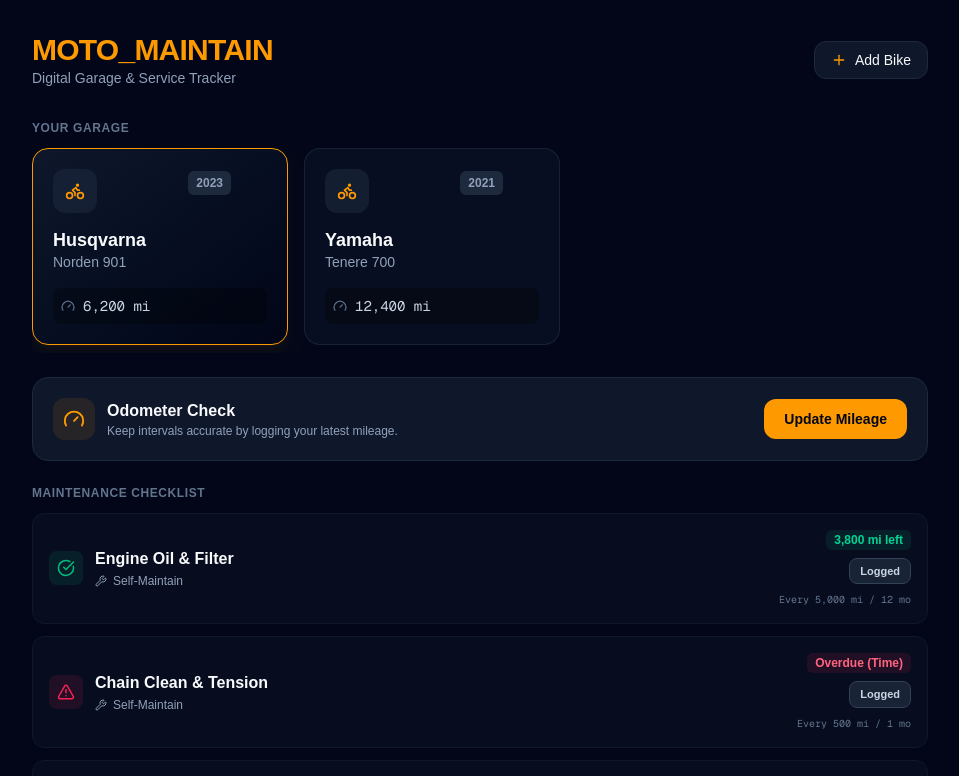
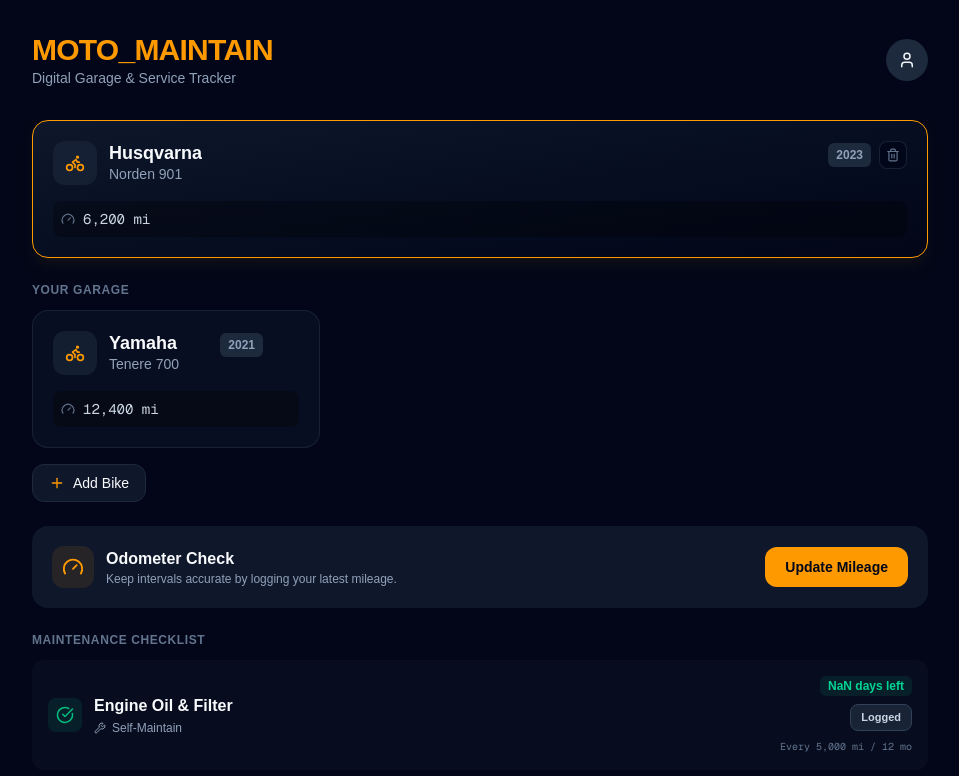
Before and after one commit to balikian/moto-maintainer, a Next.js app: page / in a window 1280 px wide. Shown: the top 776 px of the page, without its empty margins (160-1119 px from the left). Built offline with nearby package versions, Linux system fonts and the light colour scheme.

Commit message:
work to the moto cards, adding user profile with a couple of options.

```diff
--- a/app/layout.tsx
+++ b/app/layout.tsx
@@ -25,9 +25,12 @@
   return (
     <html
       lang="en"
+      suppressHydrationWarning
       className={`${geistSans.variable} ${geistMono.variable} h-full antialiased`}
     >
-      <body className="min-h-full flex flex-col">{children}</body>
+      <body suppressHydrationWarning className="min-h-full flex flex-col">
+        {children}
+      </body>
     </html>
   );
 }
--- a/app/mockData.ts
+++ b/app/mockData.ts
@@ -44,7 +44,7 @@
     task_name: 'Engine Oil & Filter',
     interval_mileage: 5000,
     last_performed_mileage: 5000,
-    last_performed_date: '2026-06-15',
+    last_performed_date: '2026-069-15',
     interval_months: 12,
     is_diy: true,
     status: 'Healthy'
--- a/app/page.tsx
+++ b/app/page.tsx
@@ -3,7 +3,7 @@
 import React, { useState } from 'react';
 import { mockBikes, mockTasks, Bike, MaintenanceTask } from './mockData';
 import { bikeDatabase } from './bikeDatabase';
-import { Bike as BikeIcon, Gauge, Plus, Wrench, AlertTriangle, CheckCircle, Clock, X, Trash2, ChevronDown } from 'lucide-react';
+import { Bike as BikeIcon, Gauge, Plus, Wrench, AlertTriangle, CheckCircle, Clock, X, Trash2, ChevronDown, User } from 'lucide-react';
 
 export default function GarageDashboard() {
   const [bikes, setBikes] = useState<Bike[]>(mockBikes);
@@ -11,6 +11,25 @@
   const [selectedBikeId, setSelectedBikeId] = useState<string>(mockBikes[0]?.id || '');
   const [mileageInput, setMileageInput] = useState<string>('');
   const [isUpdating, setIsUpdating] = useState<boolean>(false);
+  const [unitSystem, setUnitSystem] = useState<'imperial' | 'metric'>('imperial');
+  const [isDarkMode, setIsDarkMode] = useState<boolean>(true);
+  const [isUserMenuOpen, setIsUserMenuOpen] = useState<boolean>(false);
+
+  const unitLabel = unitSystem === 'metric' ? 'km' : 'mi';
+  const convertDistance = (miles: number) => unitSystem === 'metric' ? miles * 1.60934 : miles;
+  const formatDistance = (miles: number) => `${Math.round(convertDistance(miles)).toLocaleString()} ${unitLabel}`;
+  const parseDistanceInput = (value: string) => {
+    const parsed = parseFloat(value.replace(/[^0-9.]/g, ''));
+    if (Number.isNaN(parsed)) return NaN;
+    return unitSystem === 'metric' ? parsed / 1.60934 : parsed;
+  };
+
+  const pageBgClass = isDarkMode ? 'bg-slate-950 text-slate-50' : 'bg-slate-50 text-slate-900';
+  const cardBgClass = isDarkMode ? 'bg-slate-900/50 border-slate-800/80 hover:border-slate-700' : 'bg-white border-slate-200 hover:border-slate-300';
+  const selectedCardBgClass = isDarkMode ? 'bg-gradient-to-br from-slate-900 to-slate-950 border-amber-500 shadow-lg shadow-amber-500/5' : 'bg-slate-100 border-amber-500 shadow-lg shadow-amber-500/5';
+  const sectionCardClass = isDarkMode ? 'bg-slate-900 border-slate-800' : 'bg-white border-slate-200';
+  const softCardClass = isDarkMode ? 'bg-slate-900/40 border-slate-900' : 'bg-white/90 border-slate-200';
+  const secondaryTextClass = isDarkMode ? 'text-slate-400' : 'text-slate-500';
 
   // Modal states for adding a bike
   const [isModalOpen, setIsModalOpen] = useState<boolean>(false);
@@ -34,12 +53,12 @@
 
   const handleMileageUpdate = (e: React.FormEvent) => {
     e.preventDefault();
-    const newMileage = parseInt(mileageInput);
+    const newMileage = parseDistanceInput(mileageInput);
     if (isNaN(newMileage) || newMileage <= 0) return;
 
     setBikes(prevBikes =>
       prevBikes.map(b =>
-        b.id === selectedBikeId ? { ...b, current_mileage: newMileage } : b
+        b.id === selectedBikeId ? { ...b, current_mileage: Math.round(newMileage) } : b
       )
     );
     setMileageInput('');
@@ -150,42 +169,121 @@
   };
 
   return (
-    <div className="min-h-screen bg-slate-950 text-slate-50 p-4 md:p-8 relative">
+    <div className={`min-h-screen p-4 md:p-8 relative ${pageBgClass}`}>
       {/* Header */}
-      <header className="max-w-4xl mx-auto mb-8 flex justify-between items-center">
+      <header className="max-w-4xl mx-auto mb-8 flex items-center justify-between">
         <div>
           <h1 className="text-3xl font-black tracking-tight text-amber-500">MOTO_MAINTAIN</h1>
-          <p className="text-sm text-slate-400">Digital Garage & Service Tracker</p>
+          <p className={`text-sm ${secondaryTextClass}`}>Digital Garage & Service Tracker</p>
         </div>
-        <button
-          onClick={() => setIsModalOpen(true)}
-          className="flex items-center gap-2 bg-slate-900 border border-slate-800 hover:border-amber-500/50 px-4 py-2 rounded-xl text-sm font-medium transition-all"
-        >
-          <Plus size={16} className="text-amber-500" /> Add Bike
-        </button>
+        <div className="relative">
+          <button
+            type="button"
+            onClick={() => setIsUserMenuOpen((prev) => !prev)}
+            className={`p-3 rounded-full transition-all ${isDarkMode ? 'bg-slate-800 text-slate-100 hover:bg-slate-700' : 'bg-slate-100 text-slate-900 hover:bg-slate-200'}`}
+            aria-label="User options"
+          >
+            <User size={18} />
+          </button>
+          {isUserMenuOpen && (
+            <div className={`absolute right-0 top-full mt-2 w-48 rounded-2xl shadow-xl z-20 ${isDarkMode ? 'bg-slate-900 border border-slate-800 text-slate-100' : 'bg-white border border-slate-200 text-slate-900'}`}>
+              <div className="p-3 space-y-2">
+                <div className="text-xs uppercase tracking-wide text-slate-500">User Options</div>
+                <button
+                  type="button"
+                  onClick={() => {
+                    setUnitSystem((prev) => prev === 'imperial' ? 'metric' : 'imperial');
+                    setIsUserMenuOpen(false);
+                  }}
+                  className={`w-full text-left px-3 py-2 rounded-xl transition-all ${isDarkMode ? 'bg-slate-800 hover:bg-slate-700' : 'bg-slate-100 hover:bg-slate-50'}`}
+                >
+                  {unitSystem === 'imperial' ? 'Switch to Metric (km)' : 'Switch to Imperial (mi)'}
+                </button>
+                <button
+                  type="button"
+                  onClick={() => {
+                    setIsDarkMode((prev) => !prev);
+                    setIsUserMenuOpen(false);
+                  }}
+                  className={`w-full text-left px-3 py-2 rounded-xl transition-all ${isDarkMode ? 'bg-slate-800 hover:bg-slate-700' : 'bg-slate-100 hover:bg-slate-50'}`}
+                >
+                  {isDarkMode ? 'Switch to Light Mode' : 'Switch to Dark Mode'}
+                </button>
+              </div>
+            </div>
+          )}
+        </div>
       </header>
 
       <main className="max-w-4xl mx-auto grid gap-6">
+        {/* Selected Bike - Sticky Display */}
+        {activeBike && (
+          <div className="sticky top-4 z-20">
+            <div className={`w-full p-5 rounded-2xl border text-left transition-all relative group ${selectedCardBgClass}`}>
+              <div className="flex items-start justify-between gap-3">
+                <div className="flex items-center gap-3">
+                  <div className="p-3 bg-slate-800/60 rounded-xl text-amber-500">
+                    <BikeIcon size={20} />
+                  </div>
+                  <div className="min-w-0">
+                    <h3 className="font-bold text-lg leading-tight truncate">{activeBike.make}</h3>
+                    <p className="text-slate-400 text-sm truncate">{activeBike.model}</p>
+                  </div>
+                </div>
+                <div className="flex items-center gap-2">
+                  <span className="text-xs font-bold bg-slate-800 text-slate-400 px-2 py-1 rounded-md">
+                    {activeBike.year}
+                  </span>
+                  <button
+                    onClick={(e) => handleRemoveBike(activeBike.id, `${activeBike.year} ${activeBike.make} ${activeBike.model}`, e)}
+                    className="p-1.5 bg-slate-950/80 border border-slate-800/80 text-slate-500 hover:text-rose-400 hover:border-rose-500/30 rounded-lg transition-all"
+                    title="Remove Bike"
+                  >
+                    <Trash2 size={14} />
+                  </button>
+                </div>
+              </div>
+              <div className={`mt-4 flex items-center gap-2 text-sm font-mono p-2 rounded-lg ${isDarkMode ? 'text-slate-300 bg-black/30' : 'text-slate-700 bg-slate-100'}`}>
+                <Gauge size={14} className={isDarkMode ? 'text-slate-500' : 'text-slate-500'} />
+                <span>{formatDistance(activeBike.current_mileage)}</span>
+              </div>
+            </div>
+          </div>
+        )}
+
         {/* Garage Slider/Selector */}
         <section>
           <h2 className="text-xs font-bold uppercase tracking-wider text-slate-500 mb-3">Your Garage</h2>
           {bikes.length > 0 ? (
-            <div className="flex gap-4 overflow-x-auto pb-2 scrollbar-none">
+            <div className="grid gap-4 grid-cols-1 sm:grid-cols-2 xl:grid-cols-3">
               {bikes.map((bike) => {
                 const isSelected = bike.id === selectedBikeId;
+                // Skip rendering selected bike here - it's shown sticky above
+                if (isSelected) return null;
+
                 return (
-                  <button
+                  <div
                     key={bike.id}
+                    role="button"
+                    tabIndex={0}
                     onClick={() => setSelectedBikeId(bike.id)}
-                    className={`flex-shrink-0 w-64 p-5 rounded-2xl border text-left transition-all relative group ${
-                      isSelected
-                        ? 'bg-gradient-to-br from-slate-900 to-slate-950 border-amber-500 shadow-lg shadow-amber-500/5'
-                        : 'bg-slate-900/50 border-slate-800/80 hover:border-slate-700'
-                    }`}
+                    onKeyDown={(e) => {
+                      if (e.key === 'Enter' || e.key === ' ') {
+                        e.preventDefault();
+                        setSelectedBikeId(bike.id);
+                      }
+                    }}
+                    className={`w-full p-5 rounded-2xl border text-left transition-all relative group ${cardBgClass}`}
                   >
-                    <div className="flex justify-between items-start mb-4">
-                      <div className="p-3 bg-slate-800/60 rounded-xl text-amber-500">
-                        <BikeIcon size={20} />
+                    <div className="flex items-start justify-between gap-3 mb-4">
+                      <div className="flex items-center gap-3">
+                        <div className="p-3 bg-slate-800/60 rounded-xl text-amber-500">
+                          <BikeIcon size={20} />
+                        </div>
+                        <div className="min-w-0">
+                          <h3 className="font-bold text-lg leading-tight truncate">{bike.make}</h3>
+                          <p className="text-slate-400 text-sm truncate">{bike.model}</p>
+                        </div>
                       </div>
                       <div className="flex items-center gap-2">
                         <span className="text-xs font-bold bg-slate-800 text-slate-400 px-2 py-1 rounded-md">
@@ -200,36 +298,43 @@
                         </button>
                       </div>
                     </div>
-                    <h3 className="font-bold text-lg leading-tight truncate pr-4">{bike.make}</h3>
-                    <p className="text-slate-400 text-sm mb-4 truncate pr-4">{bike.model}</p>
-                    <div className="flex items-center gap-2 text-slate-300 text-sm font-mono bg-black/30 p-2 rounded-lg">
-                      <Gauge size={14} className="text-slate-500" />
-                      <span>{bike.current_mileage.toLocaleString()} mi</span>
+                    <div className={`flex items-center gap-2 text-sm font-mono p-2 rounded-lg ${isDarkMode ? 'text-slate-300 bg-black/30' : 'text-slate-700 bg-slate-100'}`}>
+                      <Gauge size={14} className={isDarkMode ? 'text-slate-500' : 'text-slate-500'} />
+                      <span>{formatDistance(bike.current_mileage)}</span>
                     </div>
-                  </button>
+                  </div>
                 );
               })}
             </div>
           ) : (
-            <div className="text-center p-12 bg-slate-900/20 border border-dashed border-slate-800 rounded-2xl text-slate-400">
+            <div className={`text-center p-12 rounded-2xl text-sm ${isDarkMode ? 'bg-slate-900/20 border border-dashed border-slate-800 text-slate-400' : 'bg-white border border-dashed border-slate-200 text-slate-600'}`}>
               <BikeIcon size={36} className="mx-auto text-slate-600 mb-3" />
               <p className="font-medium mb-1">Your garage is empty</p>
-              <p className="text-xs text-slate-500 mb-4">Click "Add Bike" above to park your first motorcycle.</p>
+              <p className="text-xs text-slate-500 mb-4">Use the button below to park your first motorcycle.</p>
             </div>
           )}
+          <div className="mt-4 flex justify-start">
+            <button
+              type="button"
+              onClick={() => setIsModalOpen(true)}
+              className={`inline-flex items-center gap-2 px-4 py-2 rounded-xl text-sm font-medium transition-all ${isDarkMode ? 'bg-slate-900 border border-slate-800 hover:border-amber-500/50 text-slate-50' : 'bg-slate-100 border border-slate-200 text-slate-900 hover:border-slate-300'}`}
+            >
+              <Plus size={16} className="text-amber-500" /> Add Bike
+            </button>
+          </div>
         </section>
 
         {activeBike ? (
           <>
             {/* Quick Mileage Update Widget */}
-            <section className="bg-slate-900 border border-slate-800 rounded-2xl p-5 flex flex-col md:flex-row md:items-center justify-between gap-4">
+            <section className={`${sectionCardClass} rounded-2xl p-5 flex flex-col md:flex-row md:items-center justify-between gap-4`}>
               <div className="flex items-center gap-3">
                 <div className="p-2.5 bg-amber-500/10 text-amber-500 rounded-xl">
                   <Gauge size={22} />
                 </div>
                 <div>
-                  <h3 className="font-bold">Odometer Check</h3>
-                  <p className="text-xs text-slate-400">Keep intervals accurate by logging your latest mileage.</p>
+                  <h3 className={`font-bold ${isDarkMode ? 'text-slate-50' : 'text-slate-900'}`}>Odometer Check</h3>
+                  <p className={`text-xs ${secondaryTextClass}`}>Keep intervals accurate by logging your latest mileage.</p>
                 </div>
               </div>
 
@@ -246,11 +351,15 @@
               ) : (
                 <form onSubmit={handleMileageUpdate} className="flex gap-2 w-full md:w-auto">
                   <input
-                    type="number"
+                    type="text"
+                    inputMode="numeric"
+                    pattern="[0-9]*"
                     value={mileageInput}
                     onChange={(e) => setMileageInput(e.target.value)}
-                    className="bg-slate-950 border border-slate-700 rounded-xl px-3 py-2 text-sm font-mono focus:outline-none focus:border-amber-500 w-full md:w-32"
-                    placeholder="New mi"
+                    onFocus={(e) => e.currentTarget.select()}
+                    onClick={(e) => e.currentTarget.select()}
+                    className={`rounded-xl px-3 py-2 text-sm font-mono focus:outline-none focus:border-amber-500 w-full md:w-32 ${isDarkMode ? 'bg-slate-950 border border-slate-700 text-slate-100' : 'bg-slate-100 border border-slate-300 text-slate-900'}`}
+                    placeholder={`New ${unitLabel}`}
                     autoFocus
                   />
                   <button type="submit" className="bg-amber-500 text-slate-950 text-sm font-bold px-4 py-2 rounded-xl">
@@ -312,12 +421,12 @@
                     // Badge text depends on which trigger is closer
                     const badgeText = primaryTrigger === 'time'
                       ? (daysRemaining < 0 ? 'Overdue (Time)' : `${daysRemaining} days left`)
-                      : (milesRemaining < 0 ? 'Overdue (Mileage)' : `${milesRemaining.toLocaleString()} mi left`);
+                      : (milesRemaining < 0 ? 'Overdue (Mileage)' : formatDistance(milesRemaining));
 
-                    const subLabel = `Every ${task.interval_mileage.toLocaleString()} mi / ${intervalMonths} mo`;
+                    const subLabel = `Every ${formatDistance(task.interval_mileage)} / ${intervalMonths} mo`;
 
                     return (
-                      <div key={task.id} className="bg-slate-900/40 border border-slate-900 rounded-xl p-4 flex items-center justify-between gap-4">
+                      <div key={task.id} className={`${softCardClass} rounded-xl p-4 flex items-center justify-between gap-4`}>
                         <div className="flex items-center gap-3">
                           {derivedStatus === 'Overdue' || derivedStatus === 'Urgent' ? (
                             <div className="text-rose-500 bg-rose-500/10 p-2 rounded-lg"><AlertTriangle size={18} /></div>
@@ -344,7 +453,7 @@
                           <button
                             type="button"
                             onClick={() => handleTaskLogged(task.id)}
-                            className="text-[11px] font-semibold px-2.5 py-1 rounded-lg border border-slate-700 bg-slate-800/80 text-slate-300 hover:border-amber-500/40 hover:text-amber-400 transition-colors"
+                            className={`text-[11px] font-semibold px-2.5 py-1 rounded-lg border transition-colors ${isDarkMode ? 'border-slate-700 bg-slate-800/80 text-slate-300 hover:border-amber-500/40 hover:text-amber-400' : 'border-slate-300 bg-slate-100 text-slate-700 hover:border-slate-400 hover:text-slate-900'}`}
                           >
                             Logged
                           </button>
```
